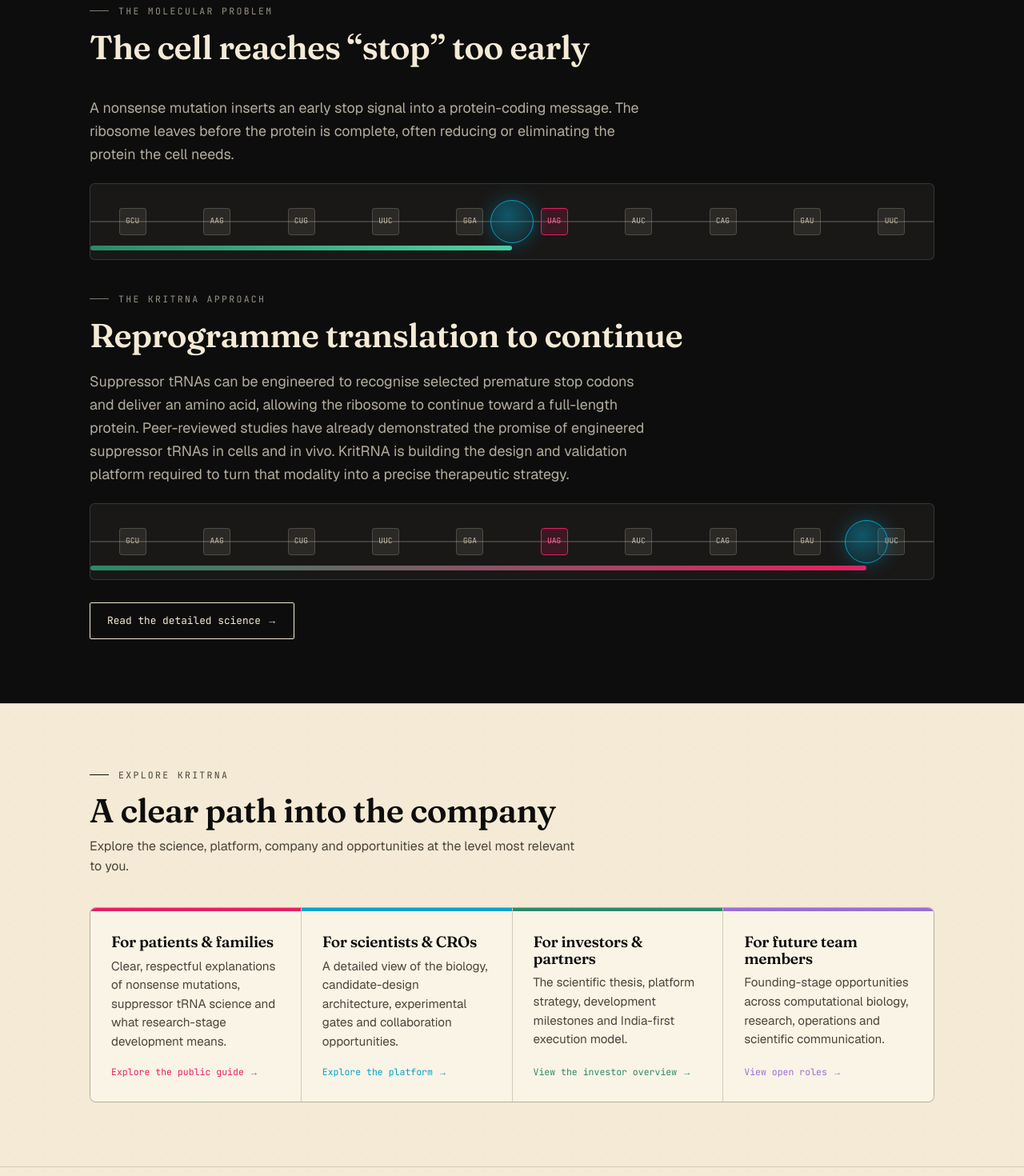
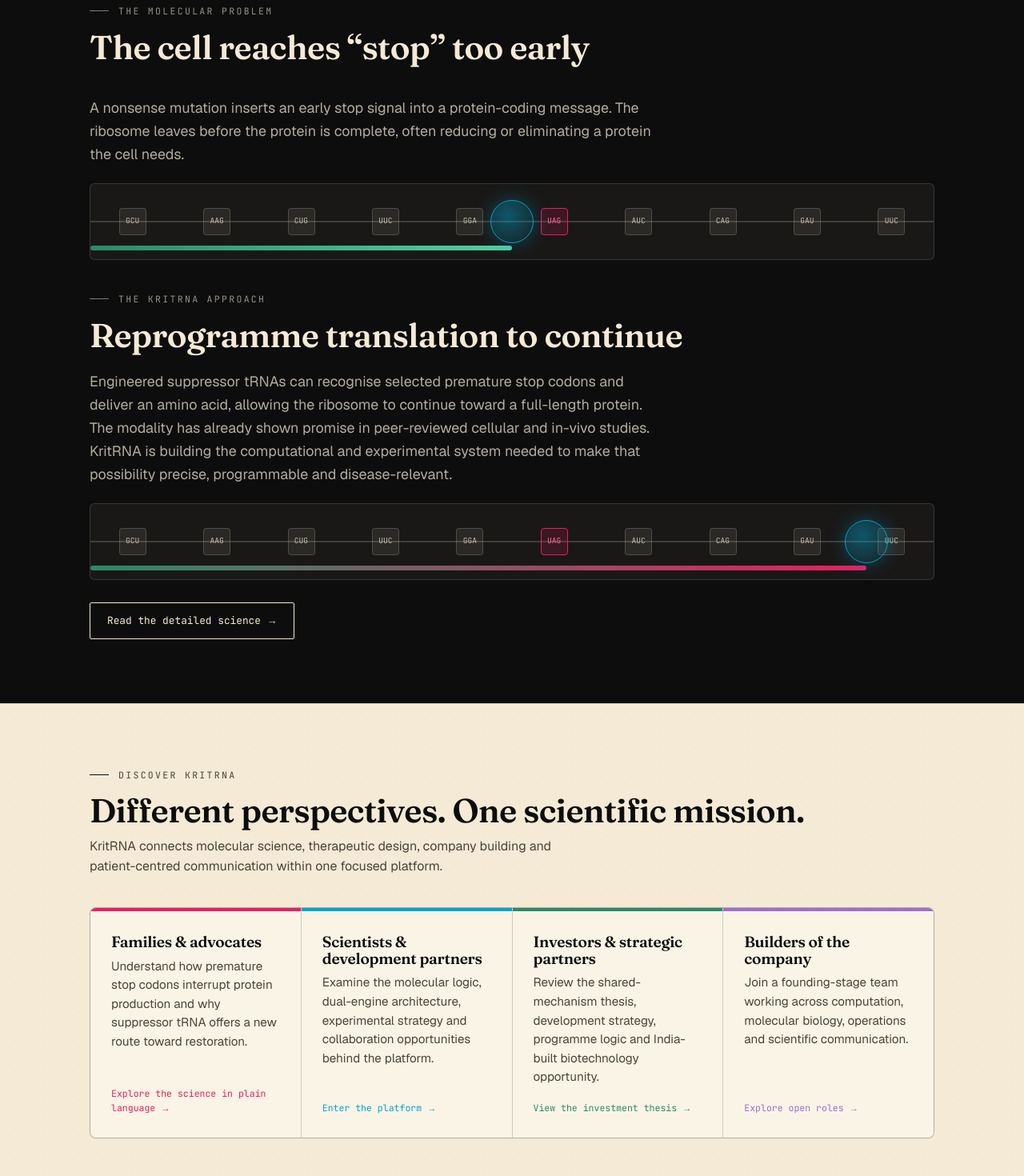
Before and after one commit to transloka786/trasnloka-website, a Next.js app: page / in a window 1280 px wide. Shown: the part 880-2350 px from the top of the page at 80% size. Built offline with nearby package versions, Linux system fonts and the light colour scheme.

Commit message:
Refine homepage positioning and KritRNA brand explanation

```diff
--- a/src/app/page.tsx
+++ b/src/app/page.tsx
@@ -5,10 +5,10 @@
 import { PROGRAMS } from '@/lib/content';
 
 const AUDIENCES = [
-  ['For patients & families', 'Clear, respectful explanations of nonsense mutations, suppressor tRNA science and what research-stage development means.', '/resources', 'Explore the public guide'],
-  ['For scientists & CROs', 'A detailed view of the biology, candidate-design architecture, experimental gates and collaboration opportunities.', '/platform', 'Explore the platform'],
-  ['For investors & partners', 'The scientific thesis, platform strategy, development milestones and India-first execution model.', '/investors', 'View the investor overview'],
-  ['For future team members', 'Founding-stage opportunities across computational biology, research, operations and scientific communication.', '/careers', 'View open roles'],
+  ['Families & advocates', 'Understand how premature stop codons interrupt protein production and why suppressor tRNA offers a new route toward restoration.', '/resources', 'Explore the science in plain language'],
+  ['Scientists & development partners', 'Examine the molecular logic, dual-engine architecture, experimental strategy and collaboration opportunities behind the platform.', '/platform', 'Enter the platform'],
+  ['Investors & strategic partners', 'Review the shared-mechanism thesis, development strategy, programme logic and India-built biotechnology opportunity.', '/investors', 'View the investment thesis'],
+  ['Builders of the company', 'Join a founding-stage team working across computation, molecular biology, operations and scientific communication.', '/careers', 'Explore open roles'],
 ];
 
 export default function Home() {
@@ -19,21 +19,21 @@
         <div className="wrap" style={{ position: 'relative', zIndex: 2, padding: '80px 32px' }}>
           <Reveal><div className="eyebrow" style={{ marginBottom: 24 }}>AI-guided suppressor tRNA therapeutics</div></Reveal>
           <Reveal delay={0.05}><h1 className="h1">Reading through <em>silence</em>,<br />restoring the protein.</h1></Reveal>
-          <Reveal delay={0.1}><p className="lead" style={{ marginTop: 28 }}>KritRNA is building a new class of programmable suppressor tRNA therapeutics for diseases caused by premature stop codons. Our platform is designed to help the ribosome continue translation and restore full-length protein from the patient’s own mRNA—without editing DNA.</p></Reveal>
+          <Reveal delay={0.1}><p className="lead" style={{ marginTop: 28 }}>KritRNA is building a programmable therapeutic platform for diseases caused by premature stop codons. Our suppressor tRNA strategy is designed to help the ribosome continue translation and recover full-length protein from the cell’s own mRNA—without permanently editing DNA.</p></Reveal>
           <Reveal delay={0.15}><div style={{ marginTop: 34, display: 'flex', gap: 14, flexWrap: 'wrap' }}><Link className="btn btn-solid" href="/science">Understand the science →</Link><Link className="btn btn-ghost" href="/platform">Explore the platform</Link></div></Reveal>
         </div>
       </header>
 
       <section className="ink-sec" style={{ borderTop: 'none' }}><div className="wrap">
         <Reveal><div className="sec-head"><div className="eyebrow">The molecular problem</div><h2 className="h2">The cell reaches “stop” too early</h2></div></Reveal>
-        <Reveal delay={0.05}><p className="lead">A nonsense mutation inserts an early stop signal into a protein-coding message. The ribosome leaves before the protein is complete, often reducing or eliminating the protein the cell needs.</p></Reveal>
+        <Reveal delay={0.05}><p className="lead">A nonsense mutation inserts an early stop signal into a protein-coding message. The ribosome leaves before the protein is complete, often reducing or eliminating a protein the cell needs.</p></Reveal>
         <Reveal delay={0.1}><TranslationTrack /></Reveal>
-        <div style={{ marginTop: 40 }}><Reveal><div className="sec-head" style={{ marginBottom: 20 }}><div className="eyebrow">The KritRNA approach</div><h2 className="h2">Reprogramme translation to continue</h2></div></Reveal><Reveal delay={0.05}><p className="lead">Suppressor tRNAs can be engineered to recognise selected premature stop codons and deliver an amino acid, allowing the ribosome to continue toward a full-length protein. Peer-reviewed studies have already demonstrated the promise of engineered suppressor tRNAs in cells and in vivo. KritRNA is building the design and validation platform required to turn that modality into a precise therapeutic strategy.</p></Reveal><Reveal delay={0.1}><TranslationTrack readthrough /></Reveal></div>
+        <div style={{ marginTop: 40 }}><Reveal><div className="sec-head" style={{ marginBottom: 20 }}><div className="eyebrow">The KritRNA approach</div><h2 className="h2">Reprogramme translation to continue</h2></div></Reveal><Reveal delay={0.05}><p className="lead">Engineered suppressor tRNAs can recognise selected premature stop codons and deliver an amino acid, allowing the ribosome to continue toward a full-length protein. The modality has already shown promise in peer-reviewed cellular and in-vivo studies. KritRNA is building the computational and experimental system needed to make that possibility precise, programmable and disease-relevant.</p></Reveal><Reveal delay={0.1}><TranslationTrack readthrough /></Reveal></div>
         <Reveal delay={0.12}><div style={{ marginTop: 28 }}><Link className="btn btn-ghost" href="/science" style={{ borderColor: 'var(--cream)', color: 'var(--cream)' }}>Read the detailed science →</Link></div></Reveal>
       </div></section>
 
       <section><div className="wrap">
-        <Reveal><div className="sec-head"><div className="eyebrow">Explore KritRNA</div><h2 className="h2">A clear path into the company</h2><p>Explore the science, platform, company and opportunities at the level most relevant to you.</p></div></Reveal>
+        <Reveal><div className="sec-head"><div className="eyebrow">Discover KritRNA</div><h2 className="h2">Different perspectives. One scientific mission.</h2><p>KritRNA connects molecular science, therapeutic design, company building and patient-centred communication within one focused platform.</p></div></Reveal>
         <div className="grid cols-4">{AUDIENCES.map(([title, text, href, action], i) => <Reveal key={title} delay={i * 0.05}><article className="cell" style={{ height: '100%', display: 'flex', flexDirection: 'column', borderTop: `4px solid ${i === 0 ? 'var(--magenta)' : i === 1 ? 'var(--cyan)' : i === 2 ? 'var(--forest)' : 'var(--violet)'}` }}><h3>{title}</h3><p style={{ flex: 1 }}>{text}</p><Link href={href} style={{ marginTop: 18, fontFamily: 'var(--mono)', fontSize: '.72rem', color: i === 0 ? 'var(--magenta)' : i === 1 ? 'var(--cyan)' : i === 2 ? 'var(--forest)' : 'var(--violet)' }}>{action} →</Link></article></Reveal>)}</div>
       </div></section>
 
@@ -49,13 +49,13 @@
       </div></section>
 
       <section><div className="wrap">
-        <Reveal><div className="sec-head"><div className="eyebrow">Initial research focus</div><h2 className="h2">Three programmes, one platform thesis</h2><p>Our first programmes test the platform across hematology, neuromuscular disease and cancer biology.</p></div></Reveal>
+        <Reveal><div className="sec-head"><div className="eyebrow">Initial research focus</div><h2 className="h2">Three programmes. One programmable modality.</h2><p>Our first programmes test the platform across hematology, neuromuscular disease and oncology.</p></div></Reveal>
         <div className="grid cols-3">{PROGRAMS.map((program, i) => <Reveal key={program.name} delay={i * 0.06}><div className="cell"><div className="k" style={{ color: program.accent }}>{program.area}</div><h3>{program.name}</h3><p>{program.goal}</p><div style={{ marginTop: 18, paddingTop: 14, borderTop: '1px solid var(--rule)' }}><div style={{ fontFamily: 'var(--mono)', fontSize: '.68rem', letterSpacing: '.06em', textTransform: 'uppercase', color: 'var(--ink-mute)' }}>Current milestone</div><div style={{ marginTop: 5, fontWeight: 600 }}>{program.stage}</div><div style={{ marginTop: 8, color: 'var(--ink-soft)', fontSize: '.86rem' }}>Next: {program.next}</div></div></div></Reveal>)}</div>
-        <Reveal delay={0.1}><div style={{ marginTop: 24 }}><Link className="btn btn-ghost" href="/pipeline">Full research-program view →</Link></div></Reveal>
+        <Reveal delay={0.1}><div style={{ marginTop: 24 }}><Link className="btn btn-ghost" href="/pipeline">Explore the research programmes →</Link></div></Reveal>
       </div></section>
 
       <section className="ink-sec center"><div className="wrap">
-        <Reveal><div className="eyebrow" style={{ justifyContent: 'center' }}>Why the name KritRNA</div></Reveal><Reveal delay={0.04}><h2 className="h1" style={{ margin: '18px auto 0', maxWidth: '20ch' }}><em style={{ color: '#ff6f9c' }}>Krit</em> evokes creation. <em style={{ color: '#6bdcff' }}>RNA</em> is the language we engineer.</h2></Reveal><Reveal delay={0.08}><p className="lead" style={{ margin: '22px auto 0', color: 'rgba(244,234,213,.72)' }}>KritRNA represents deliberate creation at the RNA level: engineering translation to restore what a premature stop codon interrupts.</p></Reveal>
+        <Reveal><div className="eyebrow" style={{ justifyContent: 'center' }}>The meaning of KritRNA</div></Reveal><Reveal delay={0.04}><h2 className="h1" style={{ margin: '18px auto 0', maxWidth: '20ch' }}><em style={{ color: '#ff6f9c' }}>Creation</em> through the language of <em style={{ color: '#6bdcff' }}>RNA.</em></h2></Reveal><Reveal delay={0.08}><p className="lead" style={{ margin: '22px auto 0', color: 'rgba(244,234,213,.72)' }}>KritRNA brings together “Krit”—our shorthand for deliberate creation—with RNA, the molecular language we engineer. The name expresses our purpose: redesign translation so a premature stop does not have to be the end of the message.</p></Reveal>
         <Reveal delay={0.12}><div style={{ marginTop: 32, display: 'flex', gap: 14, justifyContent: 'center', flexWrap: 'wrap' }}><Link className="btn btn-solid" href="/partners" style={{ background: 'var(--cream)', color: 'var(--ink)', borderColor: 'var(--cream)' }}>Scientific or CRO collaboration</Link><Link className="btn btn-ghost" href="/investors" style={{ borderColor: 'var(--cream)', color: 'var(--cream)' }}>Investor discussion</Link><Link className="btn btn-ghost" href="/careers" style={{ borderColor: 'var(--cream)', color: 'var(--cream)' }}>Join the team</Link></div></Reveal>
       </div></section>
     </>
```
